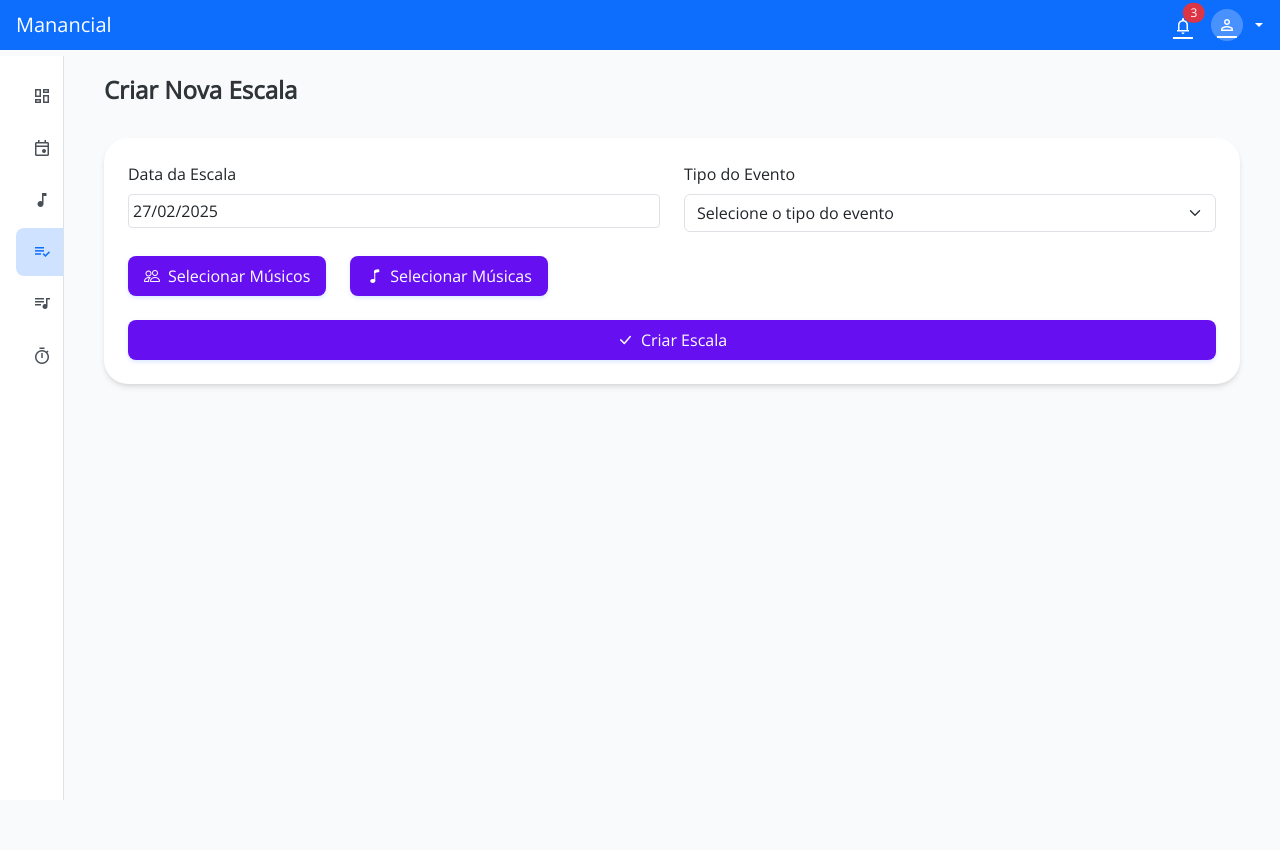
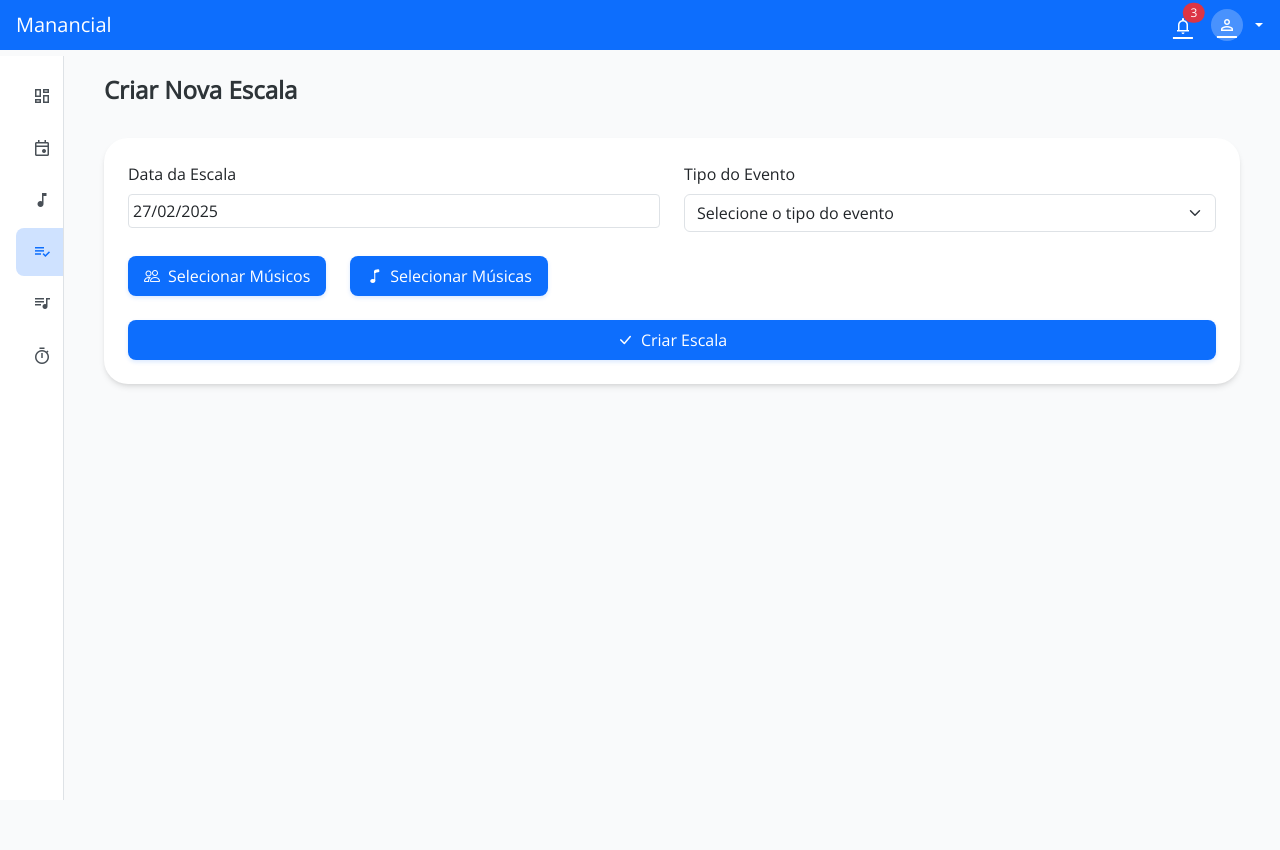
Before and after one commit to DFSegatto/Musicalize, a PHP site: page /aplicativoManancial/modules/escalas/criar.php in a window 1280 px wide. Run offline with PHP 8.4, Linux system fonts and the light colour scheme; data that the repository does not hold is empty.

Commit message:
Atualizado

```diff
--- a/modules/escalas/criar.php
+++ b/modules/escalas/criar.php
@@ -78,16 +78,6 @@ if (isset($_SESSION['error'])) {
         .form-select:focus, .form-control:focus {
             border-color: var(--bs-indigo);
             box-shadow: 0 0 0 0.25rem rgba(99, 102, 241, 0.25);
-        }
-
-        .btn-primary {
-            background-color: var(--bs-indigo);
-            border-color: var(--bs-indigo);
-        }
-
-        .btn-primary:hover {
-            background-color: var(--bs-indigo);
-            filter: brightness(90%);
         }
 
         .modal-content {
```
